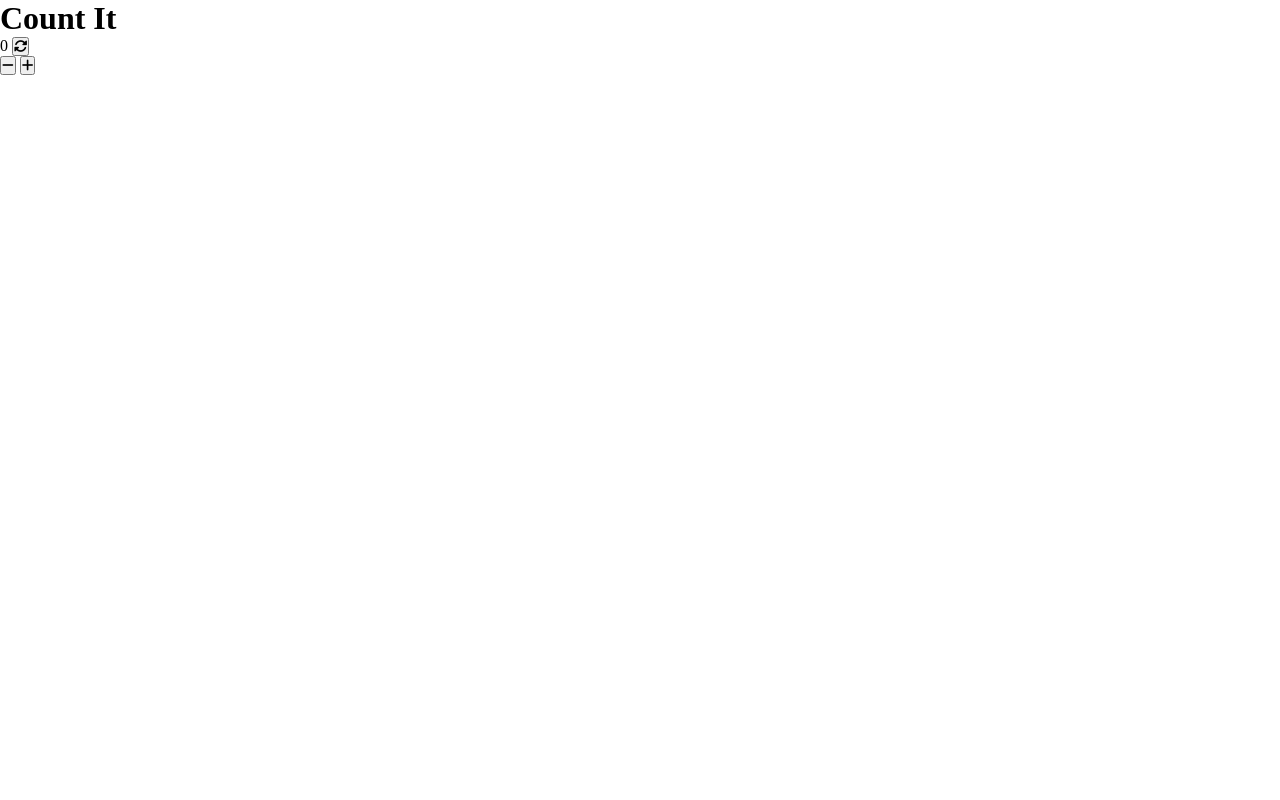
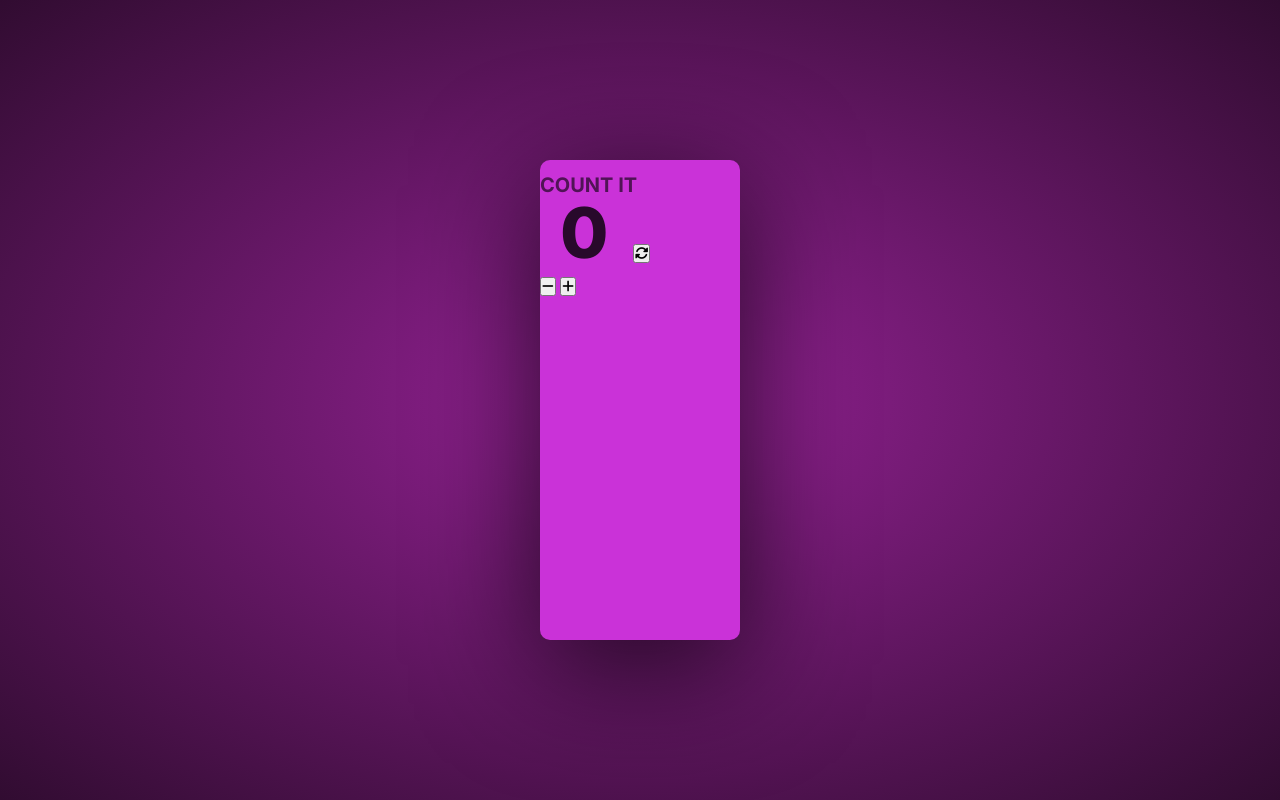
Before and after one commit to Yeboah-Godfred/Javascript-Journey, a plain HTML site: page Fancy Counter/index.html in a window 1280 px wide. Drawn offline with Linux system fonts and the light colour scheme.

Commit message:
Update on css

```diff
--- a/Fancy Counter/style.css
+++ b/Fancy Counter/style.css
@@ -4,3 +4,69 @@
     margin: 0;
 
 }
+
+body{
+    font-family: 'inter', sans-serif;
+    height: 100vh;
+    background-image: radial-gradient(ellipse, rgb(150, 34, 150) , rgb(49, 12, 49) );
+    display: flex;
+    justify-content: center;
+    align-items: center;
+}
+
+.main-counter {
+    background-color: rgb(202, 50, 216);
+    height: 60vh;
+    width: 200px;
+    border-radius: 10px;
+    box-shadow: 0 25px 120px 0 rgba(0, 0, 0, 0.731);
+}
+
+.heading{
+    opacity: 0.6;
+    text-transform: uppercase;
+    font-size: 20px;
+    font-weight: 700;
+    margin-top: 20px;
+    line-height: 10px;
+    align-items: center;
+}
+
+.counter-value{
+    font-size: 70px;
+    margin: 20px;
+    font-weight: 800;
+    opacity: 0.8;
+}
+
+.reset-icon{
+
+}
+
+.reset-counter{
+
+}
+
+.counter-buttons{
+
+}
+
+.counter-button{
+
+}
+
+.counter-button-decrease{
+
+}
+
+.counter-icon-minus{
+
+}
+
+.counter-button-increase{
+
+}
+
+.counter-icon-plus{
+
+}
```
